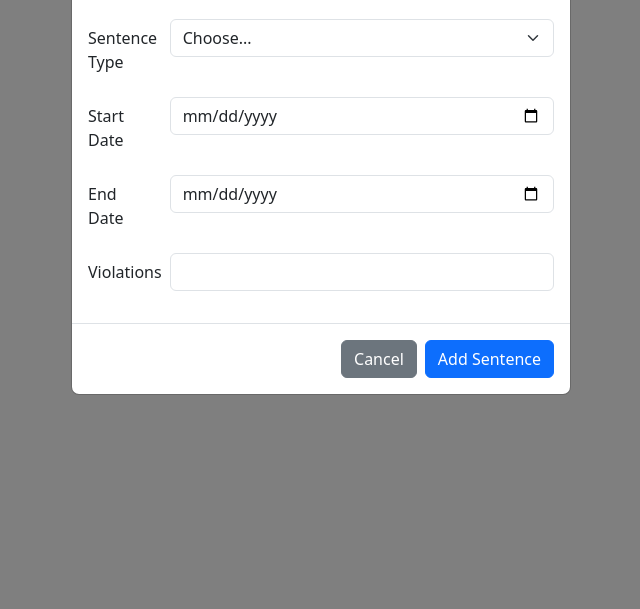
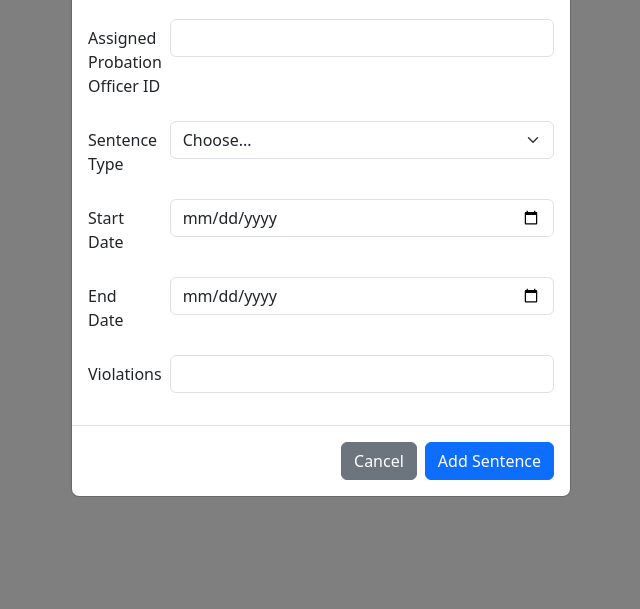
Before and after one commit to andylin2004/CSUY-3083-Project, a Flask app: page /sentences in a window 1280 px wide, after a click on "Add Sentence". Shown: the part 191-800 px from the top of the page, without its empty margins (319-959 px from the left). Run offline with Flask 3, Linux system fonts and the light colour scheme.

Commit message:
added capability to add sentences

```diff
--- a/server.py
+++ b/server.py
@@ -204,8 +204,6 @@ def add_officer():
 
 @app.route('/add-appeal', methods=['POST'])
 def add_appeal():
-    # ('crime_id', ''), ('file_date', ''), ('hearing_date', ''), ('status', '')
-
     crime_id = request.form.get("crime_id")
     file_date = request.form.get("file_date")
     hearing_date = request.form.get("hearing_date")
@@ -220,7 +218,6 @@ def add_appeal():
 
 @app.route('/add-charge', methods=['POST'])
 def add_charge():
-    # 'c_id', ''), ('crime_code', ''), ('status', ''), ('fine', ''), ('court_fee', ''), ('amount_paid', ''), ('due_date', ''
     c_id = request.form.get("c_id")
     crime_code = request.form.get("crime_code")
     status = request.form.get("status")
@@ -236,6 +233,23 @@ def add_charge():
 
     return redirect("/charges")
 
+@app.route('/add-sentence', methods=['POST'])
+def add_sentence():
+    # ('c_id', ''), ('sentence_type', ''), ('start_date', ''), ('end_date', ''), ('violations', '')
+
+    c_id = request.form.get("c_id")
+    p_id = request.form.get("p_id")
+    sentence_type = request.form.get("sentence_type")
+    start_date = request.form.get("start_date")
+    end_date = request.form.get("end_date")
+    violations = request.form.get("violations")
+
+    # TODO: make the new id the same as the count of sentences
+    new_id = 78
+
+    runstatement("CALL add_sentence(%s, %s, %s, %s, %s, %s, %s);", (new_id, c_id, sentence_type, p_id, start_date, end_date, violations))
+
+    return redirect("/sentences")
 
 if __name__ == '__main__':
     app.run(debug = True)
--- a/templates/sentences.html
+++ b/templates/sentences.html
@@ -75,7 +75,7 @@
                   <h1 class="modal-title fs-5" id="addModalLabel">Add Sentence</h1>
                   <button type="button" class="btn-close" data-bs-dismiss="modal" aria-label="Close"></button>
                 </div>
-                <form>
+                <form method="post">
                     <div class="modal-body">
                         <div class="row mb-3">
                             <div class="col-sm-2 col-form-label">
@@ -87,14 +87,22 @@
                         </div>
                         <div class="row mb-3">
                             <div class="col-sm-2 col-form-label">
-                                <label for="c_id">Sentence Type</label>
+                                <label for="c_id">Assigned Probation Officer ID</label>
                             </div>
                             <div class="col-sm-10">
-                                <select class="form-select" id="c_id">
-                                    <option selected>Choose...</option>
-                                    <option value="jail_pd">Jail Period</option>
-                                    <option value="house_arrest">House Arrest</option>
-                                    <option value="probation">Probation</option>
+                                <input type="text" name="p_id" id="p_id" class="form-control">
+                            </div>
+                        </div>
+                        <div class="row mb-3">
+                            <div class="col-sm-2 col-form-label">
+                                <label for="sentence_type">Sentence Type</label>
+                            </div>
+                            <div class="col-sm-10">
+                                <select class="form-select" id="sentence_type" name="sentence_type">
+                                    <option selected value="">Choose...</option>
+                                    <option value="J">Jail Period</option>
+                                    <option value="H">House Arrest</option>
+                                    <option value="P">Probation</option>
                                 </select>
                             </div>
                         </div>
@@ -126,7 +134,7 @@
                     <div class="modal-footer">
                         <button type="button" class="btn btn-secondary" data-bs-dismiss="modal">Cancel
                         </button>
-                        <button type="button" class="btn btn-primary">Add Sentence</button>
+                        <input type="submit" class="btn btn-primary" value="Add Sentence" onclick="javascript: form.action='/add-sentence'; form.method='post'">
                     </div>
                 </form>
               </div>
```
